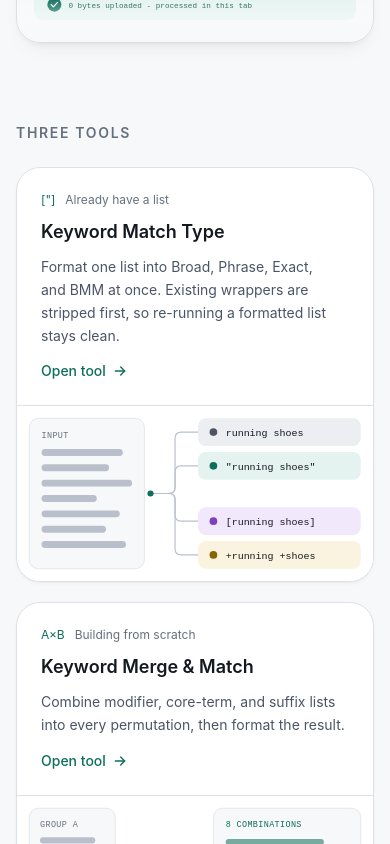
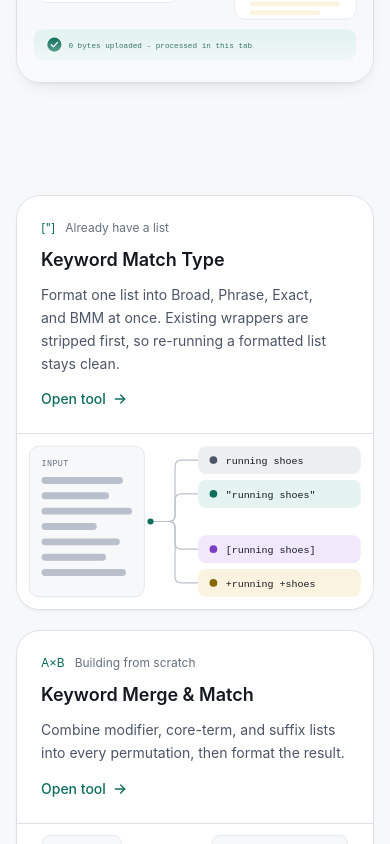
Before and after one commit to ppcexpertpro/PPC-Tools, a Next.js app: page / in a window 390 px wide. Shown: the part 880-1724 px from the top of the page. Built offline with nearby package versions, Linux system fonts and the light colour scheme; no server answers.

Commit message:
fix: update button styles for disabled state to improve accessibility

```diff
--- a/app/page.tsx
+++ b/app/page.tsx
@@ -76,9 +76,18 @@ export default function HomePage() {
             <ShieldIcon className="h-3.5 w-3.5 text-signal" />
             Runs entirely in your browser
           </p>
+          {/*
+            `Ads-Editor-ready` is held together with `whitespace-nowrap`: its
+            internal hyphens are break opportunities, and without this the
+            heading splits as "Get Ads-" / "Editor-ready output." The break
+            then falls at the sentence boundary, where it belongs.
+          */}
           <h1 className="animate-fade-up mt-5 font-display text-4xl font-bold tracking-tight text-ink sm:text-5xl">
             Paste a list.{" "}
-            <span className="text-signal">Get Ads-Editor-ready output.</span>
+            <span className="text-signal">
+              Get <span className="whitespace-nowrap">Ads-Editor-ready</span>{" "}
+              output.
+            </span>
           </h1>
           <p
             className="animate-fade-up mt-4 max-w-[60ch] text-lg leading-relaxed text-ink-muted"
@@ -127,16 +136,21 @@ export default function HomePage() {
         encode which tool most people land on first, and the fourth tile spends
         the leftover span on the privacy claim rather than padding the row out.
       */}
-      <section className="mt-20 sm:mt-24">
-        <h2 className="font-display text-sm font-semibold uppercase tracking-[0.12em] text-ink-faint">
-          Three tools
-        </h2>
+      <section className="mt-28 sm:mt-40">
         {/*
-          `items-start` stops the grid stretching every tile to the tallest in
-          its row - without it a short tile grows a dead band between its copy
-          and its preview. Uneven tile heights are the point of a bento.
+          Kept for document structure but not shown: a visible "Three tools"
+          eyebrow is a label that describes the layout rather than saying
+          anything, and the tiles below are already self-evident.
         */}
-        <div className="animate-stagger mt-6 grid items-start gap-5 lg:grid-cols-5">
+        <h2 className="sr-only">Tools in this suite</h2>
+        {/*
+          Gapless bento. Spans are 3+2 then 2+3 across five columns, so both
+          rows fill exactly; `grid-flow-dense` backfills if a span ever changes.
+          Tiles stretch to a shared row height and each preview panel takes the
+          slack via `flex-1`, so equalising heights never opens a dead band
+          between a tile's copy and its artwork.
+        */}
+        <div className="animate-stagger grid grid-flow-dense gap-5 lg:grid-cols-5">
           {TOOLS.map((tool, index) => (
             <Link
               key={tool.href}
@@ -163,15 +177,19 @@ export default function HomePage() {
                 </span>
               </div>
               {/*
-                Full-bleed to the card's own corners, so there is no inner
-                radius to keep concentric with the outer one.
+                Panel and artwork share the same white ground, so the letterbox
+                `object-contain` leaves is invisible - the preview reads as one
+                continuous surface at any height the row settles on.
               */}
+              <div className="relative min-h-44 flex-1 overflow-hidden border-t border-border bg-surface">
                 <Image
                   src={tool.image}
                   alt=""
-                className="w-full border-t border-border"
+                  fill
+                  className="object-contain transition-transform duration-700 ease-out group-hover:scale-[1.04]"
                   sizes="(min-width: 1024px) 40vw, 100vw"
                 />
+              </div>
             </Link>
           ))}
 
@@ -193,12 +211,16 @@ export default function HomePage() {
                 of, because there is no server to upload to.
               </p>
             </div>
+            {/* Panel ground matches this artwork's tinted background, same trick. */}
+            <div className="relative min-h-44 flex-1 overflow-hidden border-t border-signal/20 bg-signal-soft">
               <Image
                 src={privacyArt}
                 alt=""
-              className="w-full border-t border-signal/20"
+                fill
+                className="object-contain"
                 sizes="(min-width: 1024px) 58vw, 100vw"
               />
+            </div>
           </div>
         </div>
       </section>
--- a/components/shared/Button.tsx
+++ b/components/shared/Button.tsx
@@ -14,11 +14,20 @@ export interface ButtonProps extends Omit<
   children: ReactNode;
 }
 
+/*
+ * Disabled primary used to be `bg-signal/50` under white text - about 2.1:1,
+ * well under AA and effectively unreadable. A disabled control should read as
+ * inert rather than as a washed-out version of the live one, so both variants
+ * now resolve to the same recessed treatment: ink-faint on paper is 4.68:1.
+ */
+const DISABLED_CLASSES =
+  "disabled:bg-paper disabled:text-ink-faint disabled:border-border disabled:shadow-none";
+
 const VARIANT_CLASSES: Record<ButtonVariant, string> = {
-  primary:
-    "bg-signal text-white shadow-raised hover:bg-signal-strong disabled:bg-signal/50 disabled:shadow-none",
-  secondary:
-    "bg-surface text-ink border border-border-strong shadow-raised hover:bg-paper disabled:text-ink-faint disabled:border-border disabled:shadow-none",
+  // Both variants carry a border at all times - primary's is transparent -
+  // so toggling to the disabled treatment never changes the box size.
+  primary: `bg-signal text-white border border-transparent shadow-raised hover:bg-signal-strong ${DISABLED_CLASSES}`,
+  secondary: `bg-surface text-ink border border-border-strong shadow-raised hover:bg-paper ${DISABLED_CLASSES}`,
 };
 
 export function Button({
```
Lines whose indentation alone changed are shown as unchanged.
